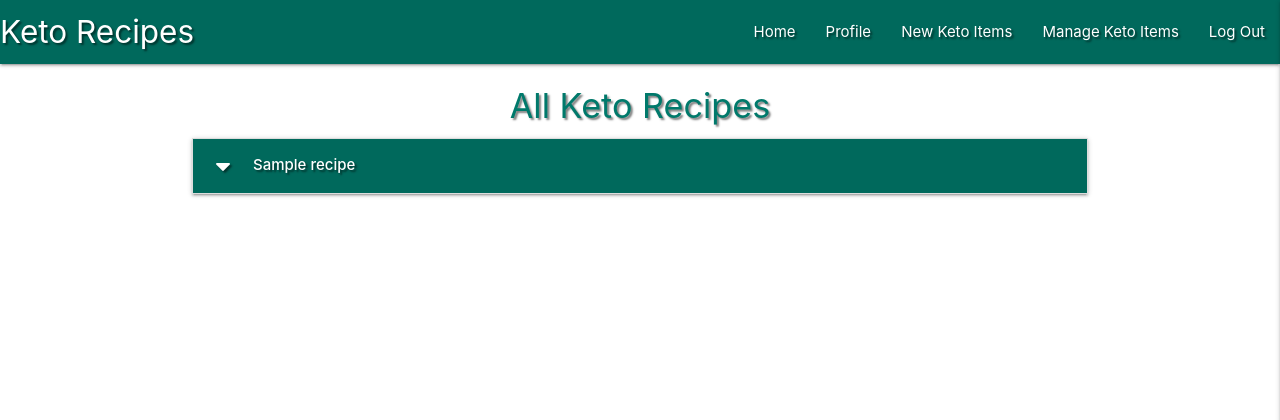
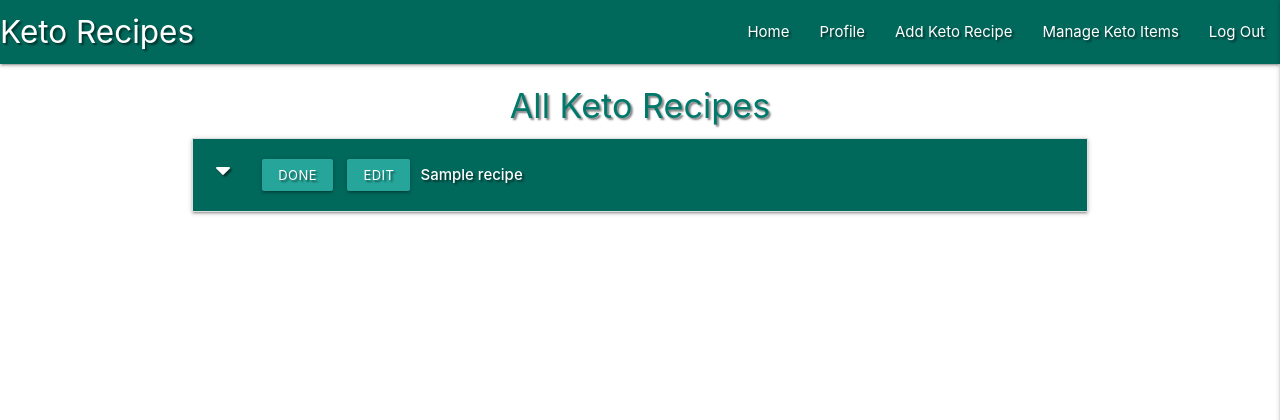
Before and after one commit to kliliansmith/Milestone_Project_3, a Flask app: page / in a window 1280 px wide. Shown: the top 420 px of the page. Run offline with Flask 2, Linux system fonts and the light colour scheme; the visitor is signed in with stand-in values (Sample User, id 1); a database or web service that is not in the repository returns one stand-in record (values such as "Sample title"); some libraries are stand-ins or nearby versions.

Commit message:
add task edit buttons

```diff
--- a/app.py
+++ b/app.py
@@ -99,21 +99,22 @@ def logout():
     return redirect(url_for("login"))
 
 
-@app.route("/add_item", methods=["GET", "POST"])
-def add_item():
+@app.route("/add_recipe", methods=["GET", "POST"])
+def add_recipe():
     if request.method == "POST":
-        item = {
+        recipe = {
             "category_name": request.form.get("category_name"),
-            "item_name": request.form.get("item_name"),
-            "item_information": request.form.get("item_information"),
+            "recipe_name": request.form.get("recipe_name"),
+            "recipe_ingredients": request.form.get("recipe_ingredients"),
+            "cooking_steps": request.form.get("cooking_steps"),
             "created_by": session["user"]
         }
-        mongo.db.recipes.insert_one(item)
-        flash("Item Added!")
+        mongo.db.recipes.insert_one(recipe)
+        flash("Recipe Added!")
         return redirect(url_for("get_recipes"))
 
     categories = mongo.db.categories.find().sort("category_name", 1)
-    return render_template("add_item.html", categories=categories)
+    return render_template("add_recipe.html", categories=categories)
 
 
 if __name__ == "__main__":
--- a/static/css/style.css
+++ b/static/css/style.css
@@ -5,3 +5,12 @@
 .flashes h4 {
     line-height: 2;
 }
+
+.btn-small {
+    margin: 5px;
+}
+
+.collapsible-header .col strong {
+    margin: 5px;
+    line-height: 42px;
+}
--- a/templates/base.html
+++ b/templates/base.html
@@ -23,7 +23,7 @@
                 <li><a href="{{ url_for('get_recipes') }}">Home</a></li>
                 {% if session.user %}
                     <li><a href="{{ url_for('profile', username=session['user']) }}">Profile</a></li>
-                    <li><a href="{{ url_for('add_item') }}">New Keto Items</a></li>
+                    <li><a href="{{ url_for('add_recipe') }}">Add Keto Recipe</a></li>
                     <li><a href="#">Manage Keto Items</a></li>
                     <li><a href="{{ url_for('logout') }}">Log Out</a></li>
                 {% else %}
@@ -40,7 +40,7 @@
             <li><a href="{{ url_for('get_recipes') }}">Home</a></li>
             {% if session.user %}
                 <li><a href="{{ url_for('profile', username=session['user']) }}">Profile</a></li>
-                <li><a href="{{ url_for('add_item') }}">New Keto Items</a></li>
+                <li><a href="{{ url_for('add_recipe') }}">Add Keto Recipe</a></li>
                 <li><a href="#">Manage Keto Items</a></li>
                 <li><a href="{{ url_for('logout') }}">Log Out</a></li>
             {% else %}
--- a/templates/recipes.html
+++ b/templates/recipes.html
@@ -7,12 +7,18 @@
         {% for recipe in recipes %}
         <li>
             <div class="collapsible-header white-text teal darken-3 text-shadow">
+                <div class="col s3">
                     <i class="fas fa-caret-down"></i>
+                    <a href="" class="waves-effect waves-light btn-small">Done</a>
+                    <a href="" class="waves-effect waves-light btn-small">Edit</a>
+                </div>
+                <div class="col s9">
                     <strong>{{ recipe.recipe_name }}</strong>
                     {% if recipe.new_recipe == "on" %}
                         <i class="fas fa-exclamation-circle teal darken-2 tooltipped"
                             data-position="right" data-tooltip="New Recipe!"></i>
                     {% endif %}
+                </div>
             </div>
             <div class="collapsible-body">
                 <h6>Ingredients</h6>
```
Also changed, not shown: templates/add_recipe.html (renamed from templates/add_item.html, +16 -7 lines). Lines whose indentation alone changed are shown as unchanged.
